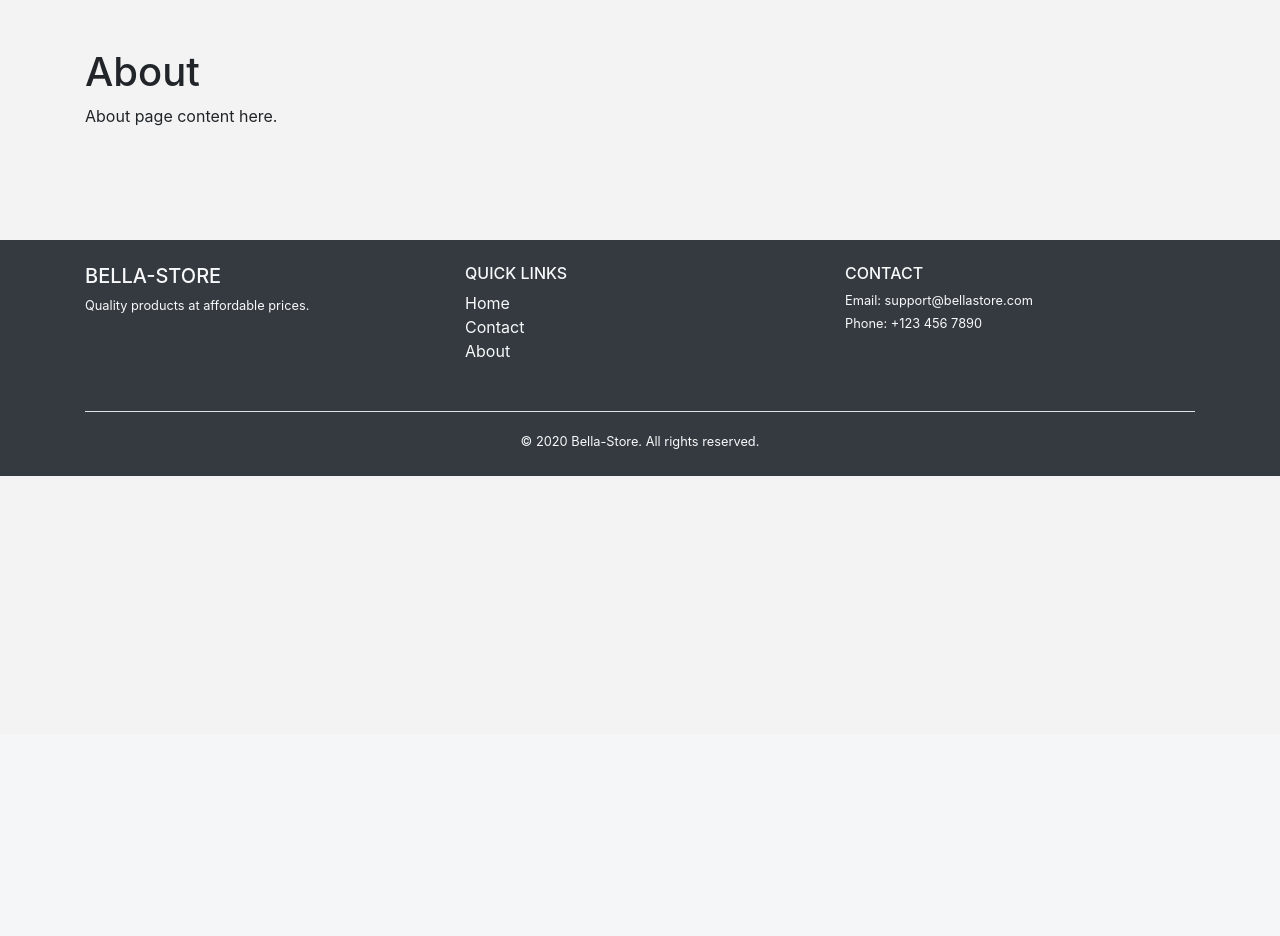
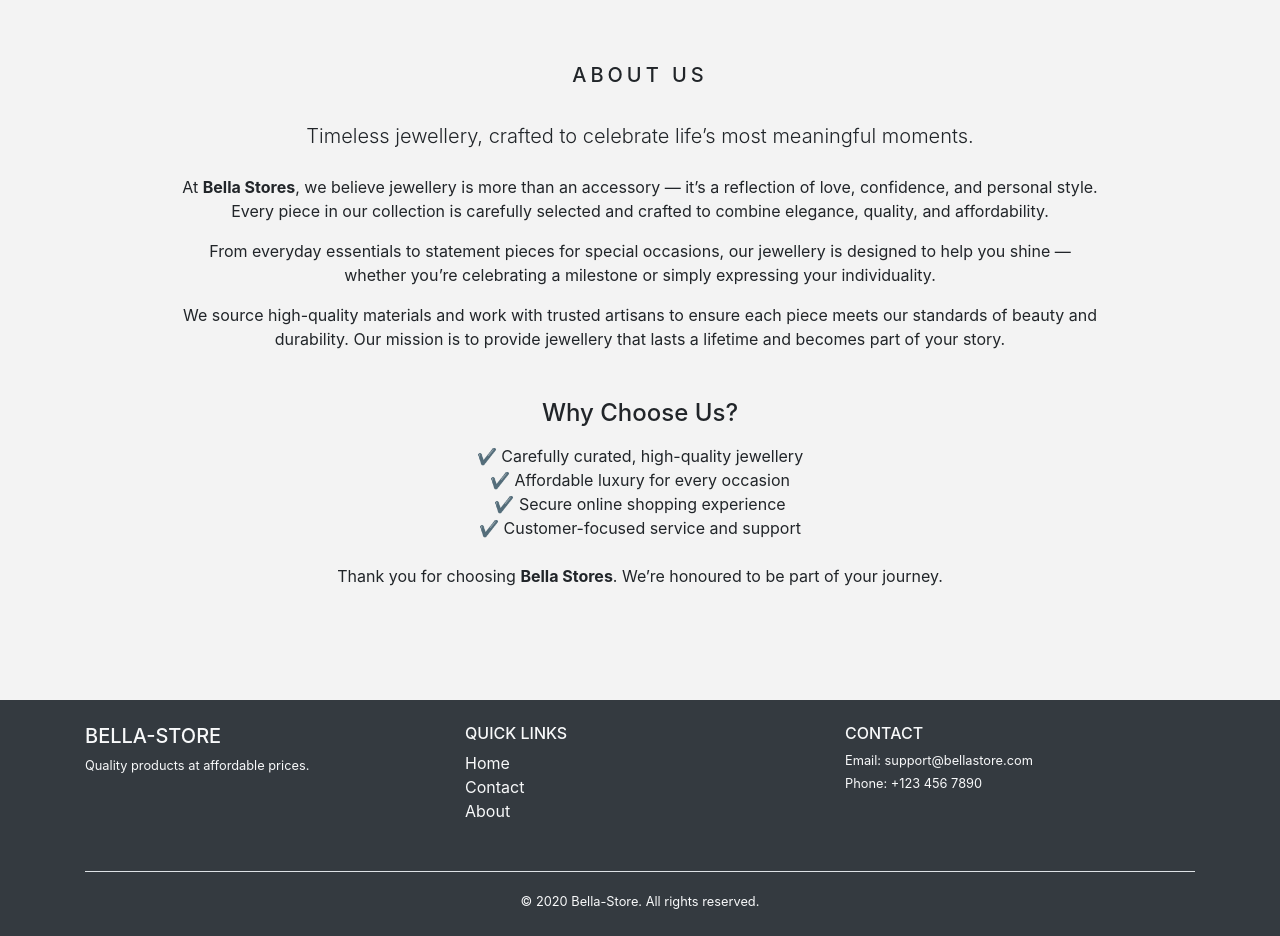
Before and after one commit to iyeme-dev/bella_stores, a Django app: template store/templates/about.html in a window 1280 px wide. Shown: the part 66-1002 px from the top of the page. Before the commit the page ends 542 px from the top, so only its background shows below. Run offline with Django 5.2, Linux system fonts and the light colour scheme; the template is opened without the code that fills it: most values are stand-ins (such as "Sample title", 1, 10 or a date in 2020); some libraries are stand-ins or nearby versions.

Commit message:
Edit the about page

```diff
--- a/store/templates/about.html
+++ b/store/templates/about.html
@@ -2,7 +2,48 @@
 {% block title %}About{% endblock %}
 {% block content %}
 <div class="container py-5">
-  <h1>About</h1>
-  <p>About page content here.</p>
+  <div class="row justify-content-center">
+    <div class="col-12 col-md-10 text-center">
+
+      <h1 class="product_title mb-4">About Us</h1>
+
+      <p class="lead">
+        Timeless jewellery, crafted to celebrate life’s most meaningful moments.
+      </p>
+
+      <p class="mt-4">
+        At <strong>Bella Stores</strong>, we believe jewellery is more than an accessory —
+        it’s a reflection of love, confidence, and personal style. Every piece in our collection
+        is carefully selected and crafted to combine elegance, quality, and affordability.
+      </p>
+
+      <p>
+        From everyday essentials to statement pieces for special occasions, our jewellery is
+        designed to help you shine — whether you’re celebrating a milestone or simply expressing
+        your individuality.
+      </p>
+
+      <p>
+        We source high-quality materials and work with trusted artisans to ensure each piece meets
+        our standards of beauty and durability. Our mission is to provide jewellery that lasts a
+        lifetime and becomes part of your story.
+      </p>
+
+      <h4 class="mt-5">Why Choose Us?</h4>
+
+      <ul class="list-unstyled mt-3">
+        <li>✔ Carefully curated, high-quality jewellery</li>
+        <li>✔ Affordable luxury for every occasion</li>
+        <li>✔ Secure online shopping experience</li>
+        <li>✔ Customer-focused service and support</li>
+      </ul>
+
+      <p class="mt-4">
+        Thank you for choosing <strong>Bella Stores</strong>. We’re honoured to be part of your journey.
+      </p>
+
+    </div>
+  </div>
 </div>
+
 {% endblock %}
```
